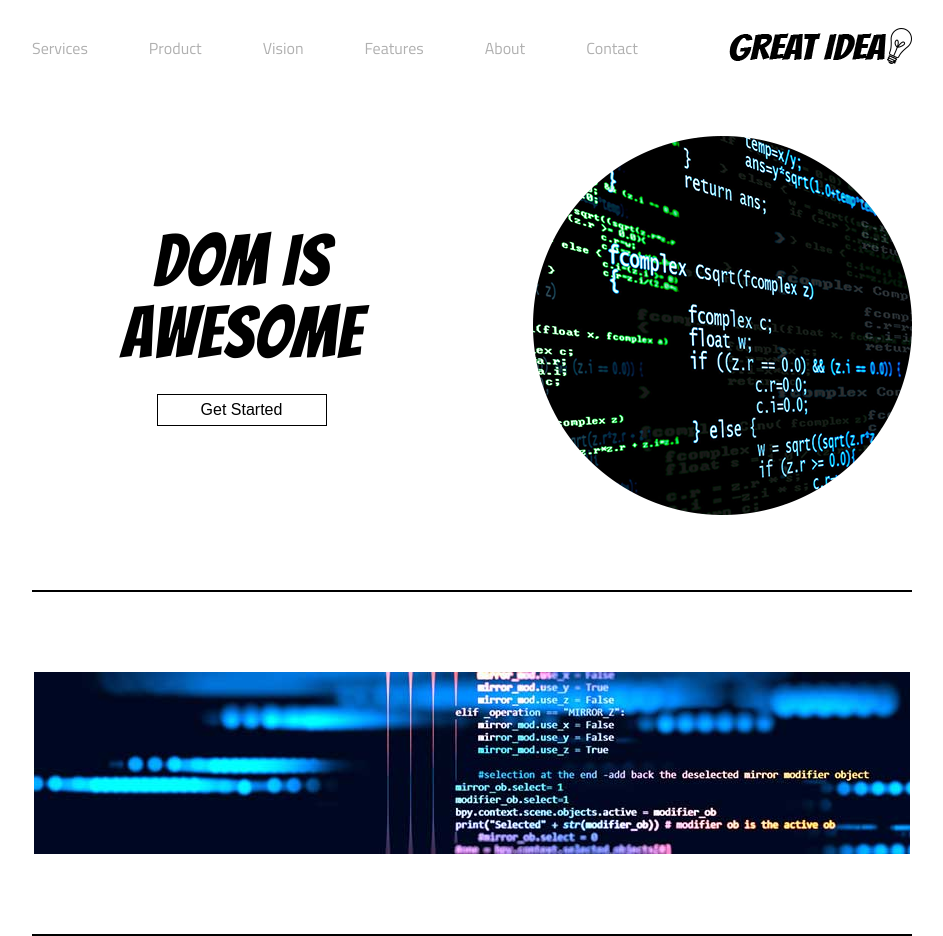
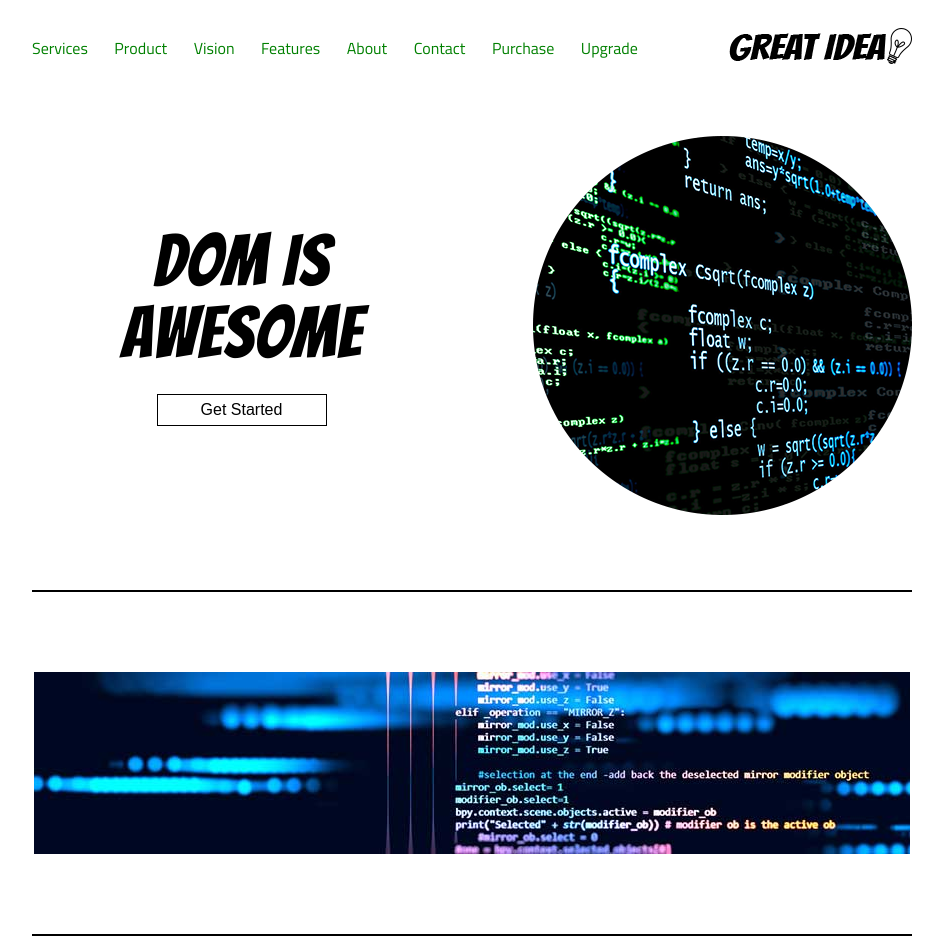
Before and after one commit to Abott1222/morepractice, a plain HTML site: page DOM-I-master/index.html in a window 1280 px wide. Shown: the whole page, without its empty margins (168-1111 px from the left). Drawn offline with Linux system fonts and the light colour scheme.

Commit message:
finished dom review

```diff
--- a/DOM-I-master/index.html
+++ b/DOM-I-master/index.html
@@ -20,7 +20,7 @@
     <div class="container">
 
         <header>
-            <nav>
+            <nav class="nav">
                 <a href="#"></a>
                 <a href="#"></a>
                 <a href="#"></a>
--- a/DOM-I-master/js/index.js
+++ b/DOM-I-master/js/index.js
@@ -54,6 +54,7 @@ middleImg.src = siteContent['main-content']['middle-img-src'];
 
 let navLinks = document.querySelectorAll("nav a");
 navLinks.forEach( (a,ix) => {
+  a.style.color = 'green';
   a.textContent = siteContent['nav'][`nav-item-${ix+1}`];
 });
 
@@ -68,6 +69,28 @@ for(let i=0; i<ctaTextItems.length; i++) {
   item.textContent = siteContent['cta'][nodeName];
 }
 
-let topContent = document.querySelector(".top-content .text-content").children;
+let topContent = document.querySelector(".bottom-content .text-content").children;
+for(let i=0; i<topContent.length; i++) {
+  let item = topContent[i];
+  let nodeName = item.nodeName.toLowerCase();
+  let content = nodeName === 'h4' ? siteContent['cta'][`features-${nodeName}`] : siteContent['cta']['features-content'];
+  console.log(content);
+}
 
 let bottomContent = document.querySelector(".bottom-content .text-content").children;
+for(let i=0; i<bottomContent.length; i++) {
+  let item = bottomContent[i];
+  let nodeName = item.nodeName.toLowerCase();
+  let content = nodeName === 'h4' ? siteContent['cta'][`features-${nodeName}`] : siteContent['cta']['features-content'];
+}
+
+let nav = document.querySelector('.nav');
+
+for(let i=0;i<2;i++) {
+  let tmp = document.createElement('a');
+  tmp.href = "#";
+  tmp.textContent = i === 0 ? "Purchase" : "Upgrade"
+  tmp.style.color = "green";
+  nav.appendChild(tmp);
+
+}
```
